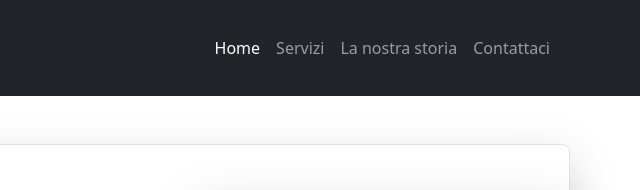
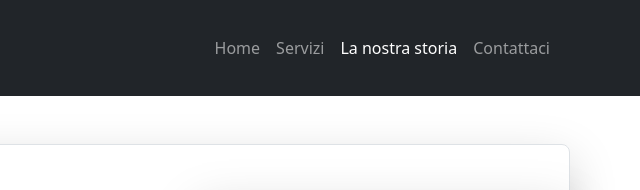
Before and after one commit to val-mai/W6-L2---Sito-company, a plain HTML site: page aboutus.html in a window 1280 px wide. Shown: the top 190 px of the page, 640-1280 px from the left. Drawn offline with nearby package versions, Linux system fonts and the light colour scheme.

Commit message:
nav active fix

```diff
--- a/aboutus.html
+++ b/aboutus.html
@@ -24,13 +24,13 @@
             <div class="collapse navbar-collapse justify-content-end" id="navbarNav">
                 <ul class="navbar-nav">
                     <li class="nav-item">
-                        <a class="nav-link active" aria-current="page" href="index.html">Home</a>
+                        <a class="nav-link" aria-current="page" href="index.html">Home</a>
                     </li>
                     <li class="nav-item">
                         <a class="nav-link" href="index.html">Servizi</a>
                     </li>
                     <li class="nav-item">
-                        <a class="nav-link" href="#">La nostra storia</a>
+                        <a class="nav-link active" href="#">La nostra storia</a>
                     </li>
                     <li class="nav-item">
                         <a class="nav-link" href="contacus.html">Contattaci</a>
```
Also changed, not shown: contacus.html (+2 -2 lines).
